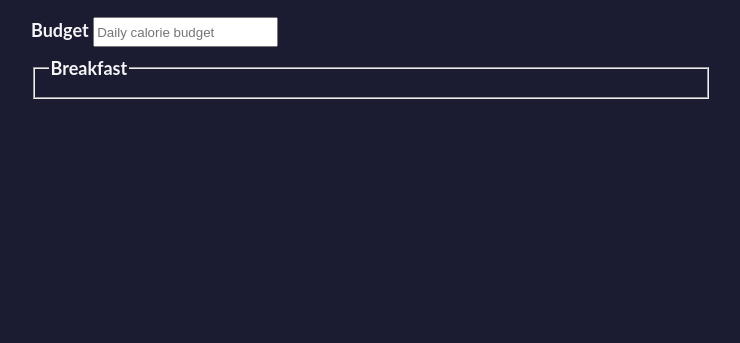
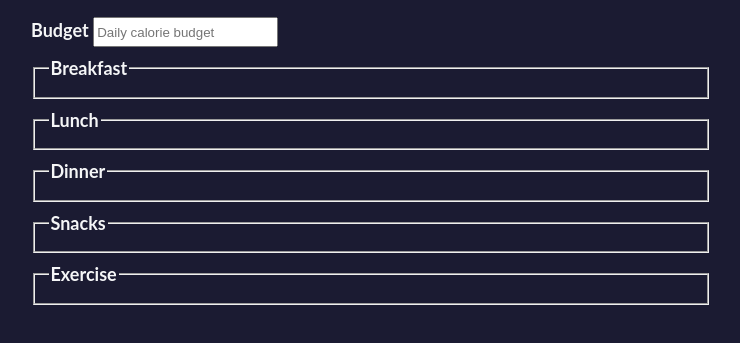
Before and after one commit to LungstarCode/Learn-JS, a plain HTML site: page calorie-counter/index.html in a window 1280 px wide. Shown: the part 67-410 px from the top of the page, without its empty margins (269-1009 px from the left). Drawn offline with Linux system fonts and the light colour scheme.

Commit message:
new updates

```diff
--- a/calorie-counter/index.html
+++ b/calorie-counter/index.html
@@ -23,9 +23,29 @@
           />
 
           <fieldset id ="breakfast">
-            <legend>Breakfast</legend>
+              <legend>Breakfast</legend>
+              <div class="input-container"></div>
+          </fieldset>
+
+         <fieldset id ="lunch">
+            <legend>Lunch</legend>
             <div class="input-container"></div>
          </fieldset>
+
+         <fieldset id ="dinner">
+            <legend>Dinner</legend>
+            <div class="input-container"></div>
+        </fieldset>
+
+        <fieldset id ="snacks">
+          <legend>Snacks</legend>
+          <div class="input-container"></div>
+       </fieldset>
+
+        <fieldset id ="exercise">
+          <legend>Exercise</legend>
+          <div class="input-container"></div>
+        </fieldset>
 
         </form>
       </div>
```
